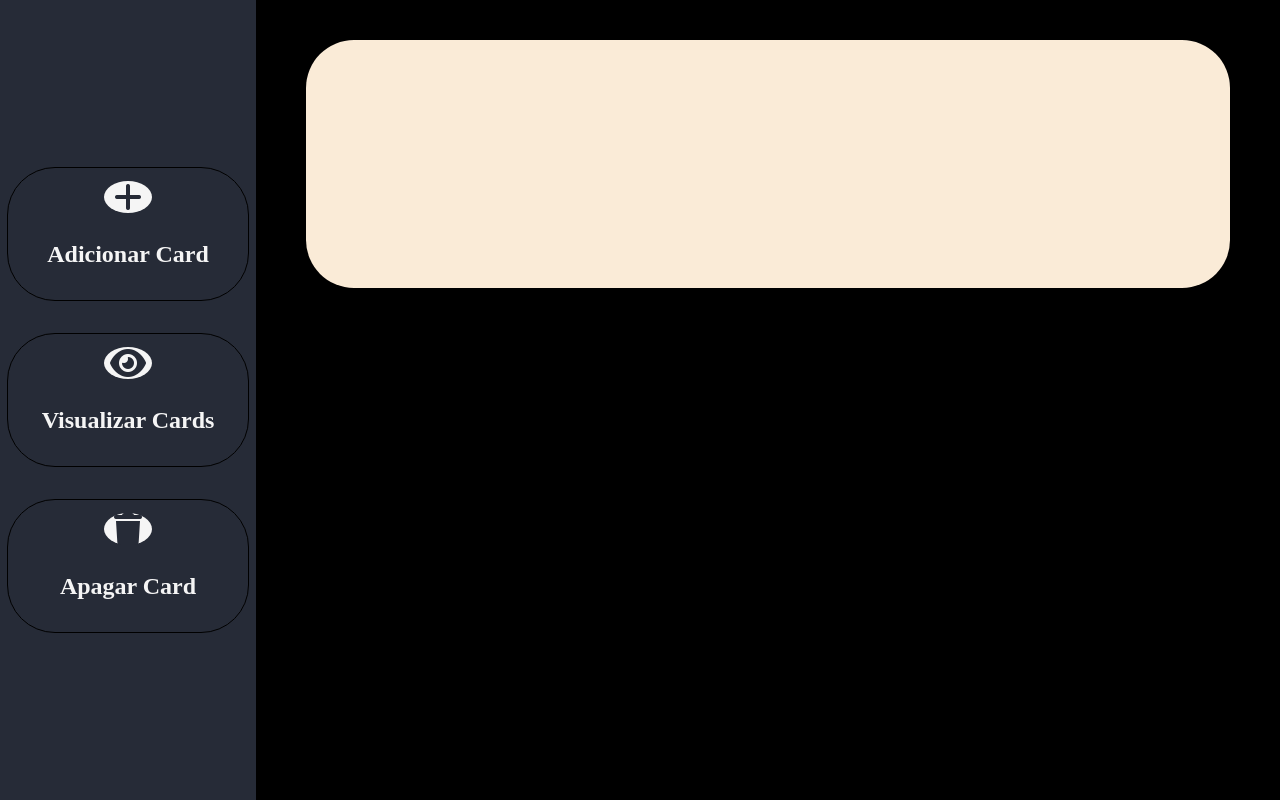
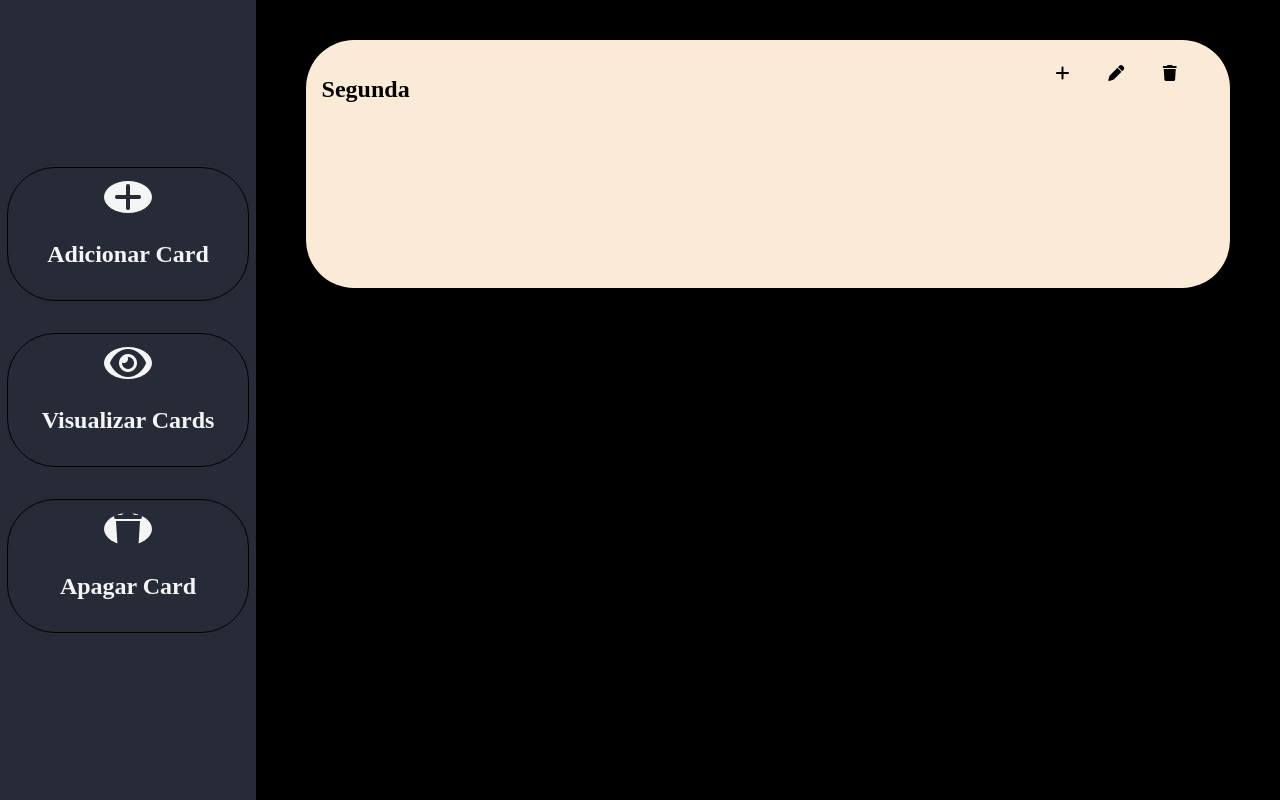
Before and after one commit to MathyLima/Projeto-Organizacional, a plain HTML site: page index.html in a window 1280 px wide. Drawn offline with Linux system fonts and the light colour scheme.

Commit message:
adicionado os botoes na estrutura do card

```diff
--- a/css/style.css
+++ b/css/style.css
@@ -66,6 +66,7 @@ body {
     display: flex;
     justify-content: center;
     align-items: center;
+    position: relative;
 
 }
 
@@ -98,3 +99,35 @@ body {
     display: flex;
     flex-direction: row;
 }
+
+
+.cobreTela{
+    width: 100%;
+    height: 100%;
+    background-color: whitesmoke;
+    opacity: .2;
+    position: absolute;
+    top: 0;
+    left: 0;
+    filter: blur(2px);
+}
+
+.controlDiv{
+    width: 20%;
+    display: flex;
+    flex-direction: row;
+}
+
+.botoesControleCard{
+    width: 30%;
+    height: 50%;
+    display: flex;
+    justify-content: center;
+    align-items: center;
+    transition:  background-color 1s ease;
+}
+
+.botoesControleCard:hover{
+    cursor: pointer;
+    background-color: rgb(171, 170, 170);
+}
--- a/index.html
+++ b/index.html
@@ -28,9 +28,24 @@
     </div>
     <div id="container">
 
+        <!-- <div id="criaContainer" class="cobreTela"></div> -->
+
         <div id="cardsContainer">
             <div class="cardContainer">
-                <div class="titulo"><h2></h2></div>
+                <div class="titulo">
+                    <h2 style="width: 80%;">Segunda</h2>
+                    <div class="controlDiv">
+                        <div class="botoesControleCard" id="adicionarTarefa" >
+                            <i class="fa-solid fa-plus"></i>
+                        </div>
+                        <div class="botoesControleCard" id="excluirCartao" >
+                            <i class="fa-solid fa-pen"></i>
+                        </div>
+                        <div class="botoesControleCard" id="excluirCartao" >
+                            <i class="fa-solid fa-trash"></i>
+                        </div>
+                    </div>
+                </div>
                 <div class="conteudo"></div>
             </div>
 
```
